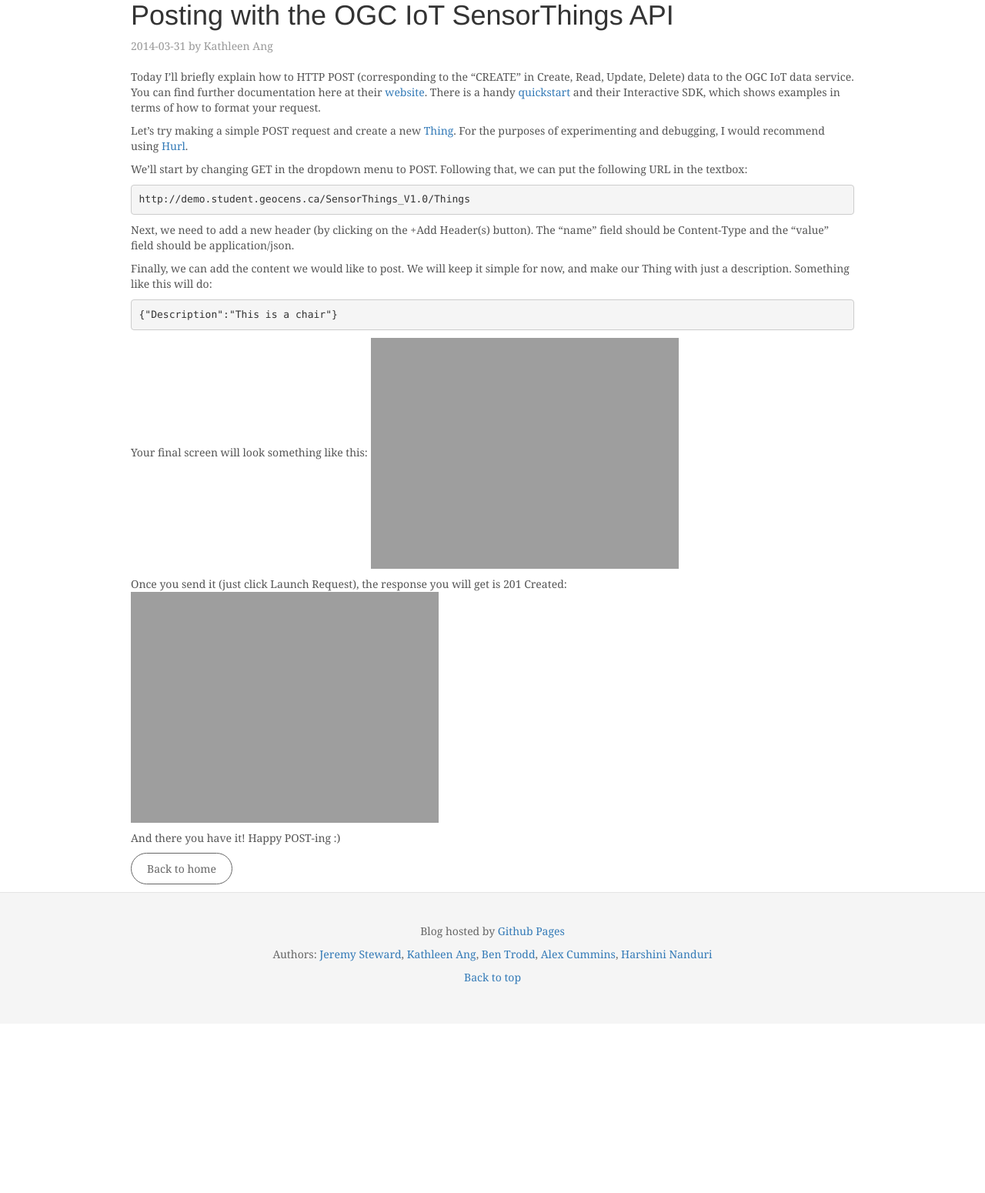
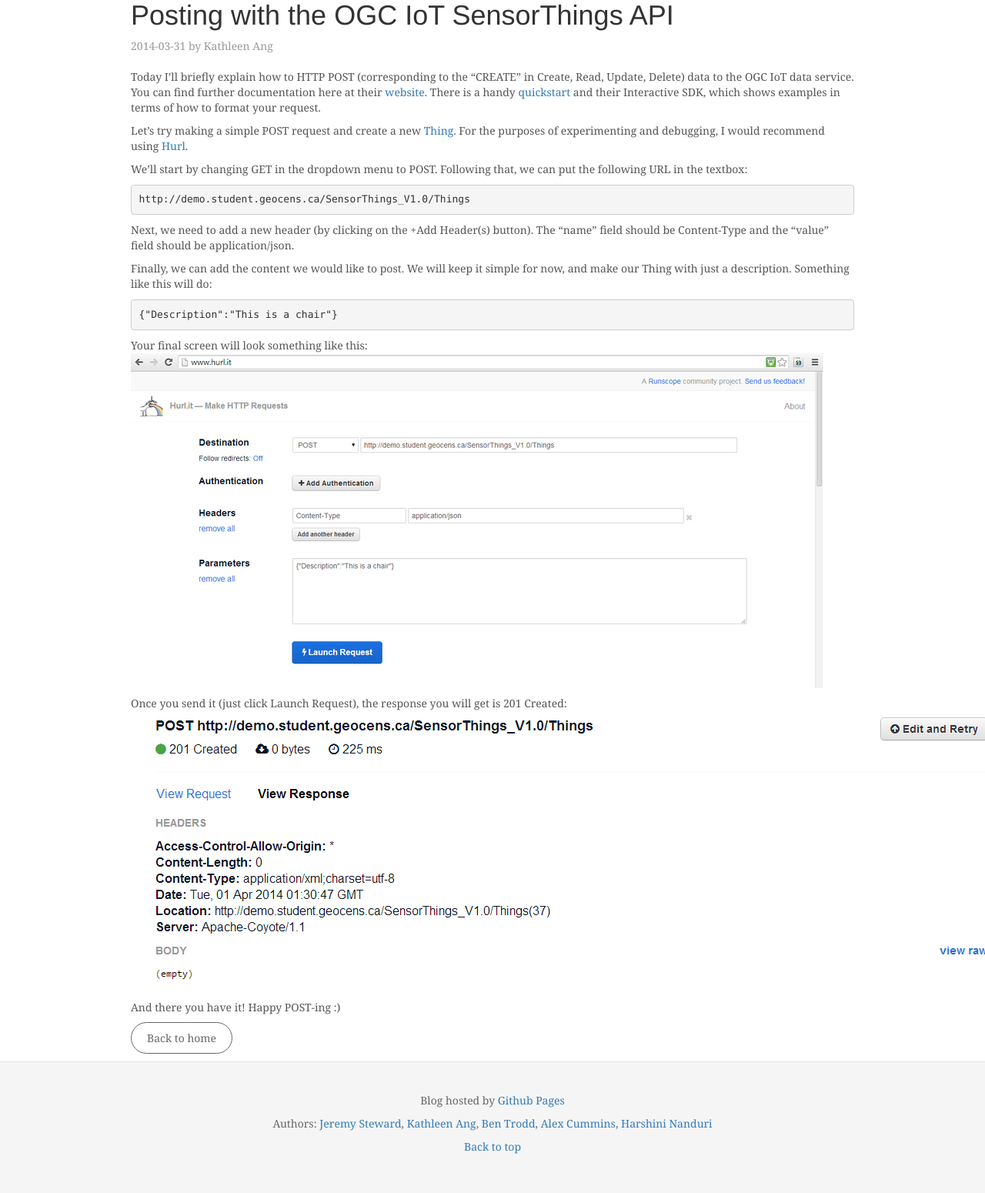
Before and after one commit to ThatGeoGuy/ENGO500, a Jekyll site: the page built from _posts/2014-03-31-posting-with-the-ogc-iot-sensorthings-api.markdown, in a window 1280 px wide. Shown: the whole page at 77% size. Built offline with Jekyll 4.4.1, drawn with Linux system fonts in a browser that asks for light colours; nearby versions of some CDN libraries; before the commit the page ends 1330 px from its top, so only the background shows below that.

Commit message:
Attempt number i-don't-even-know to fix these images

```diff
--- a/_posts/2014-03-31-posting-with-the-ogc-iot-sensorthings-api.markdown
+++ b/_posts/2014-03-31-posting-with-the-ogc-iot-sensorthings-api.markdown
@@ -25,9 +25,9 @@ Finally, we can add the content we would like to post. We will keep it simple fo
     {"Description":"This is a chair"}
 
 Your final screen will look something like this:
-![Screen set-up]({{ site.url }}/ENGO500/images/hurl_screenshot.png =0.5x)
+![Screen set-up]({{ site.url }}/ENGO500/images/hurl_screenshot.png)
 
 Once you send it (just click Launch Request), the response you will get is 201 Created:
-![Success]({{ site.url }}/ENGO500/images/hurl_result.png =0.75x)
+![Success]({{ site.url }}/ENGO500/images/hurl_result.png)
 
 And there you have it! Happy POST-ing :)
```
Also changed, not shown: images/hurl_screenshot.png.
